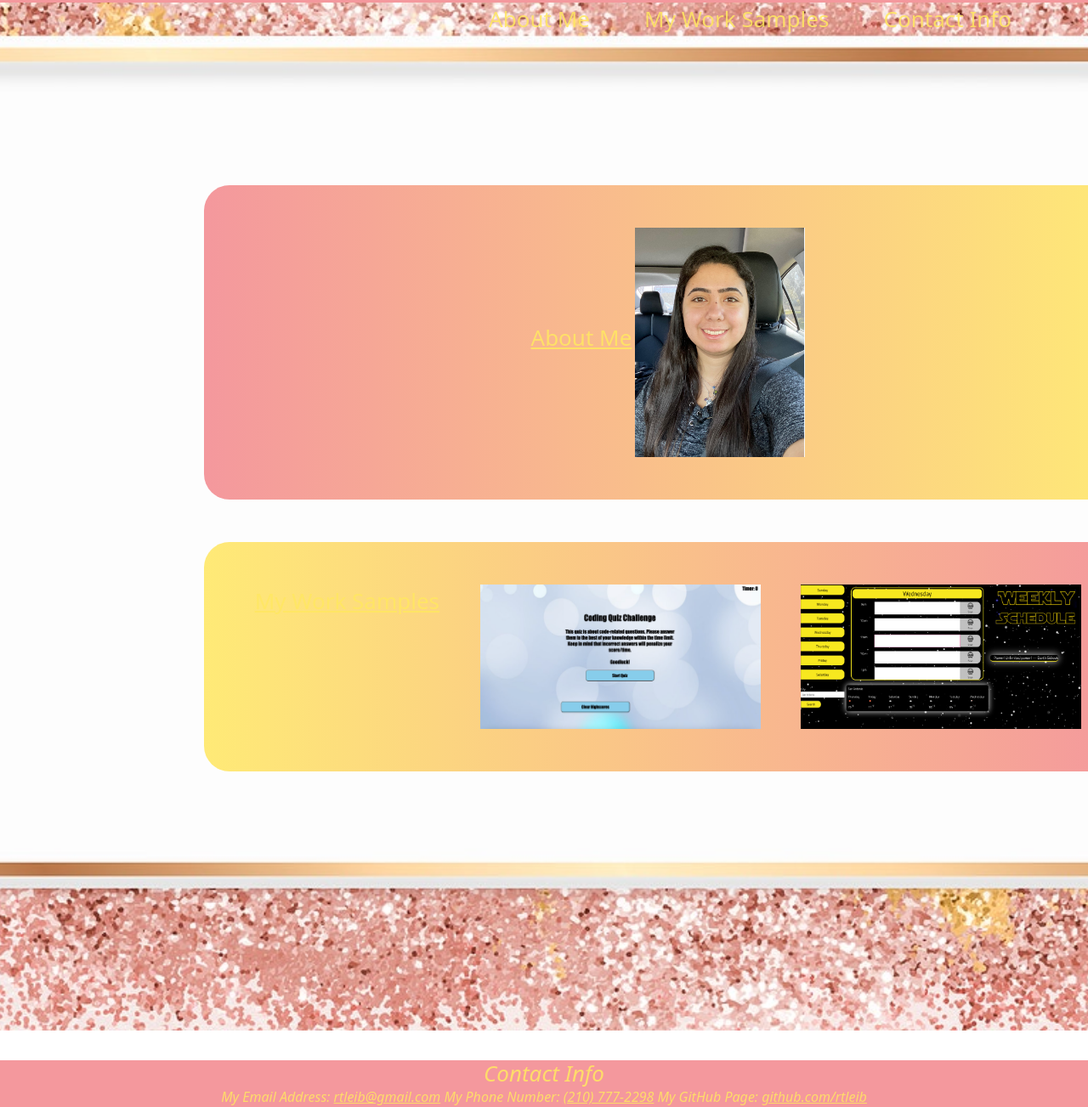
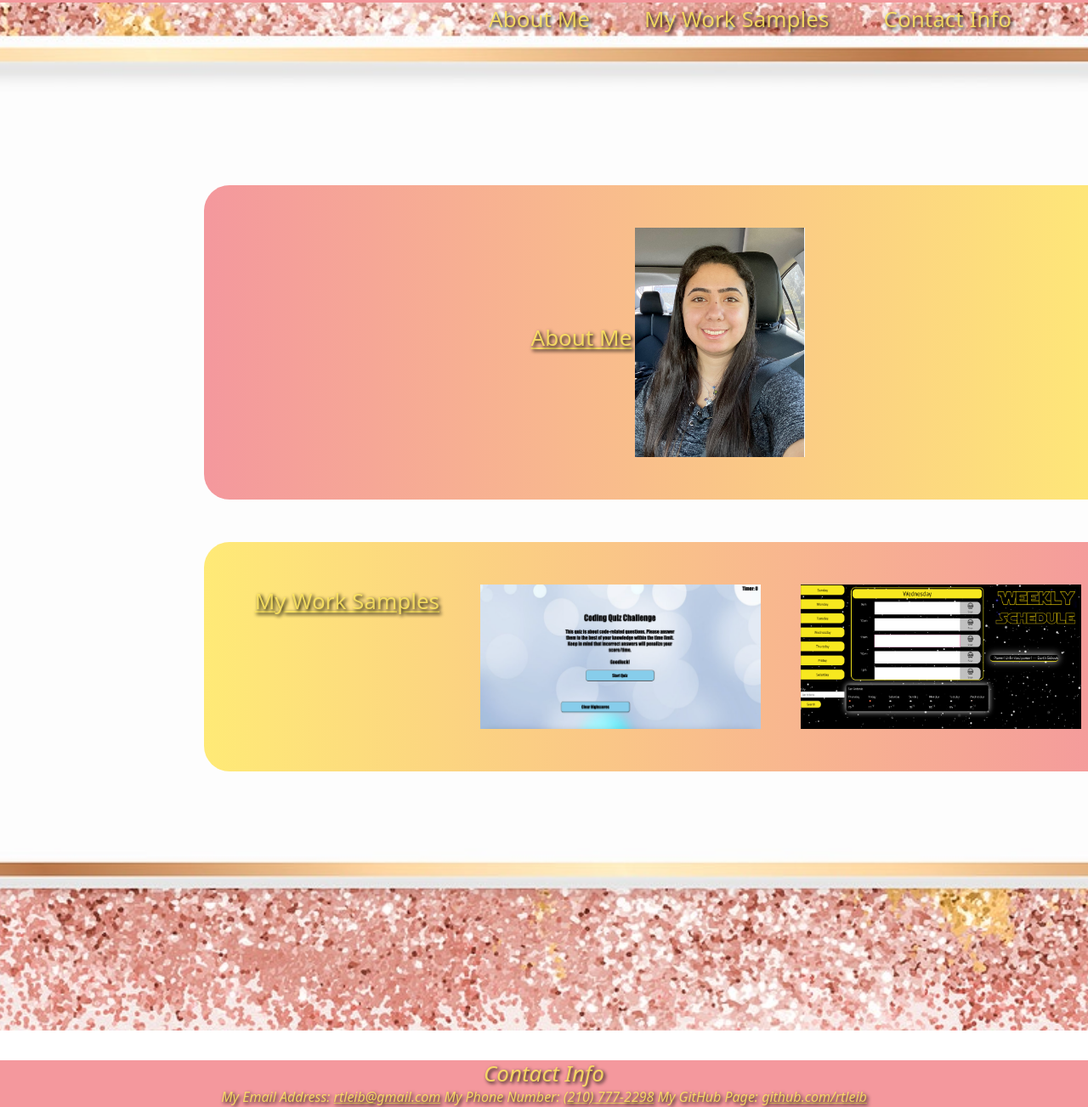
Before and after one commit to rtleib/portfolio-challenge-02, a plain HTML site: page index.html in a window 1280 px wide. Shown: the part 125-1428 px from the top of the page at 85% size. Drawn offline with nearby package versions, Linux system fonts and the light colour scheme.

Commit message:
added shadow to text

```diff
--- a/assets/css/style.css
+++ b/assets/css/style.css
@@ -1,7 +1,8 @@
 header {
     padding: 40px 40px;
     background-image: url("../images/pink-glitter-header.jpeg");
-
+    height: 100%;
+    width: 100%;
 }
 header h1 {
     font-weight: bold;
@@ -14,6 +15,7 @@ header h1 {
 header a {
     text-decoration: none;
     color: #ffe761dc;
+    text-shadow: 2px 2px 4px black;
 }
 header nav {
     float: right;
@@ -47,6 +49,7 @@ body {
     color:#ffe761dc;
     font-size: 26px;
     flex-wrap: wrap;
+    text-shadow: 2px 2px 4px black;
 }
 .about-me {
     position: relative;
@@ -84,7 +87,9 @@ footer div {
     text-align: center;
     font-style: italic;
     color: #ffe761dc;
+    text-shadow: 2px 2px 4px black;
 }
 footer a {
     color: #ffe761dc;
+    text-shadow: 2px 2px 4px black;
 }
```
Also changed, not shown: assets/images/container-background.jpeg (deleted), assets/images/container-background.webp (deleted), assets/images/stock-photo-abstract-background-shiny-gold-glitter.jpeg (deleted), 1 other file.
